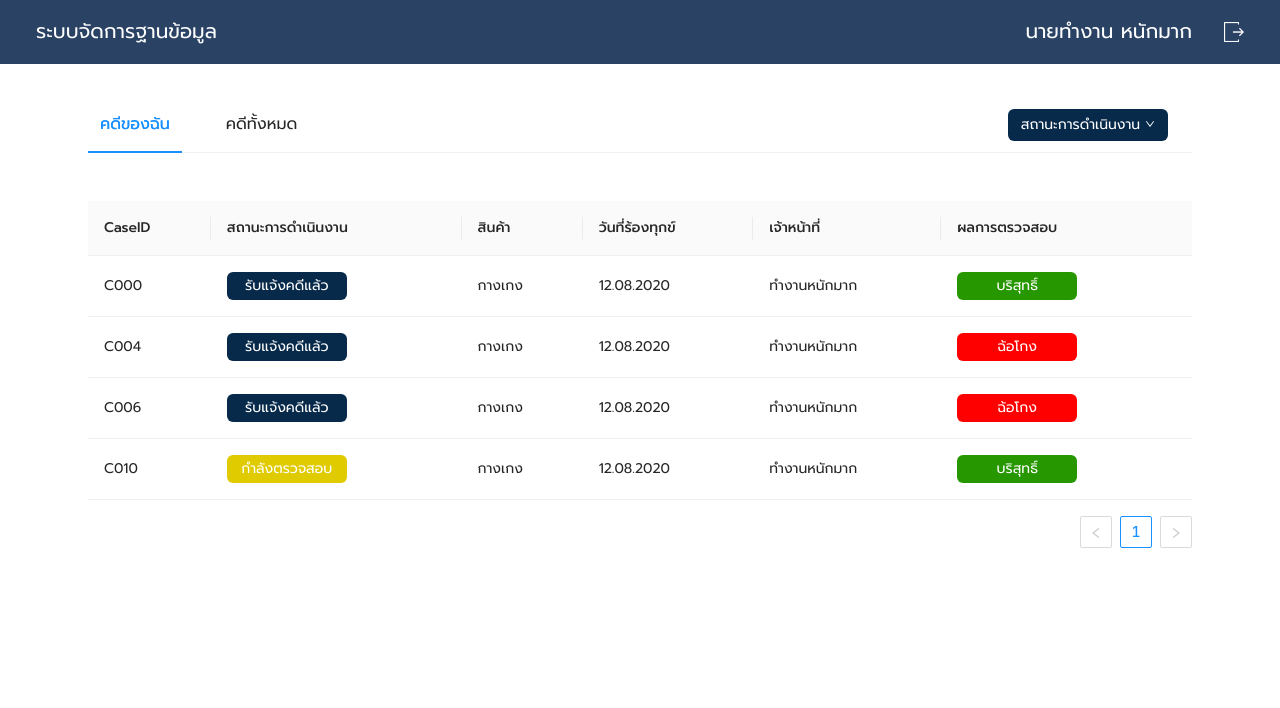
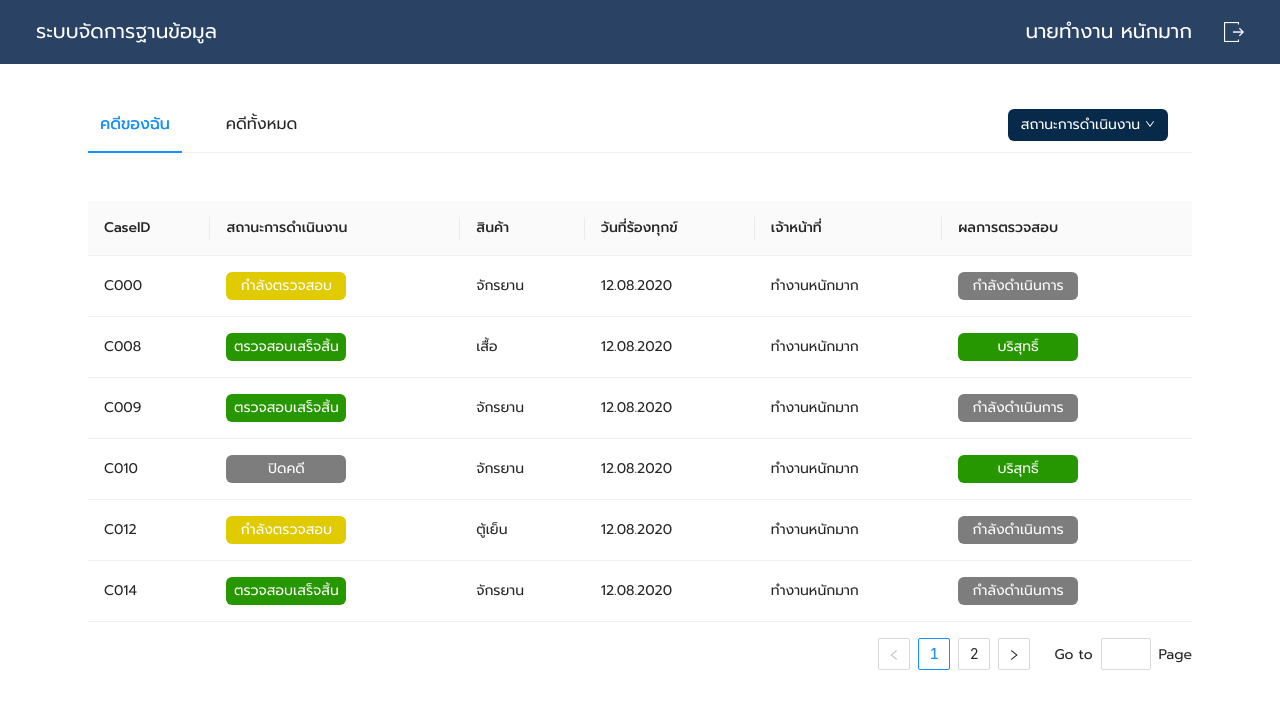
Before and after one commit to Inregist/susc, a React (Create React App) app in the folder office/: page / in a window 1280 px wide. Shown: the top 708 px of the page. Built offline with nearby package versions, Linux system fonts and the light colour scheme; sample sign-in values are in the browser's storage.

Commit message:
improve case generating

```diff
--- a/office/src/DataContext.tsx
+++ b/office/src/DataContext.tsx
@@ -67,26 +67,35 @@ const DataProvider = ({ children }) => {
     ],
     platform: "",
   });
-  const [data, setData] = useState<CaseType[]>(
-    Array(20)
-      .fill(0)
-      .map((d, i) => ({
-        key: `${i}`,
-        caseID: `C${i.toString().padStart(3, "0")}`,
-        operatingStatus: {
+
+  const generateCase = (i) => {
+    const operatingStatus = {
       0: "รับแจ้งคดีแล้ว",
       1: "กำลังตรวจสอบ",
       2: "ตรวจสอบเสร็จสิ้น",
       3: "ปิดคดี",
-        }[Math.floor(Math.random() * 4)],
-        goods: "กางเกง",
+    }[Math.floor(Math.random() * 4)];
+
+    const result = { 0: "กำลังดำเนินการ", 1: "ฉ้อโกง", 2: "บริสุทธิ์" }[
+      Math.floor(Math.random() * 3)
+    ];
+
+    return {
+      key: `${i}`,
+      caseID: `C${i.toString().padStart(3, "0")}`,
+      operatingStatus:
+        result !== "กำลังดำเนินการ"
+          ? {
+              0: "ตรวจสอบเสร็จสิ้น",
+              1: "ปิดคดี",
+            }[Math.floor(Math.random() * 2)]
+          : operatingStatus,
+      goods: ["กางเกง", "เสื้อ", "จักรยาน", "รถถัง", "ตู้เย็น"][Math.floor(Math.random() * 5)],
       reportDate: "12.08.2020",
       staff: { 0: "ทำงานหนักมาก", 1: "ฉันไม่ทำงาน" }[
         Math.floor(Math.random() * 2)
       ],
-        result: { 0: "กำลังดำเนินการ", 1: "ฉ้อโกง", 2: "บริสุทธิ์" }[
-          Math.floor(Math.random() * 3)
-        ],
+      result,
       reporter: {
         name: "นางสาวเกด ศิริน",
         citizenID: "1124573808888",
@@ -102,7 +111,13 @@ const DataProvider = ({ children }) => {
       },
       mediation: [],
       platform: "lazada",
-      }))
+    };
+  };
+
+  const [data, setData] = useState<CaseType[]>(
+    Array(20)
+      .fill(0)
+      .map((d, i) => generateCase(i))
   );
 
   return (
--- a/office/src/components/UpdateCaseModal.tsx
+++ b/office/src/components/UpdateCaseModal.tsx
@@ -132,14 +132,14 @@ const UpdateCaseModal = ({
                 <Item name="goods">
                   <Input disabled />
                 </Item>
-                <p className="mt-2 mb-0">ประเภทสินค้า</p>
+                {/* <p className="mt-2 mb-0">ประเภทสินค้า</p>
                 <Select style={{ width: 560 }}>
                   <Option value="1">เครื่องสำอาง</Option>
                   <Option value="2">เสื้อผ้า</Option>
                   <Option value="3">เครื่องใช้ไฟฟ้า</Option>
                   <Option value="4">ของใช้ในครัว</Option>
                   <Option value="5">ขอใช้ในสำนักงาน</Option>
-                </Select>
+                </Select> */}
                 <p className="mt-2 mb-0">ช่องทางการซื้อ</p>
                 <Item name="platform">
                   <Input />
@@ -149,7 +149,7 @@ const UpdateCaseModal = ({
                   <Input />
                 </Item>
                 <p className="mt-2 mb-0">ยอดการโอน</p>
-                <Input />
+                <Input value={1500}/>
                 <p className="mt-2 mb-0">รายละเอียดการโอน</p>
                 <Input
                   disabled
--- a/office/src/pages/Main.tsx
+++ b/office/src/pages/Main.tsx
@@ -5,7 +5,7 @@ import { DownOutlined } from "@ant-design/icons";
 import Column from "antd/lib/table/Column";
 import CaseDetailModal from "../components/CaseDetailModal";
 import { DataContext } from "../DataContext";
-import {useHistory} from 'react-router-dom'
+import { useHistory } from "react-router-dom";
 
 export type CaseType = {
   key: string;
@@ -41,10 +41,9 @@ export type CaseType = {
 };
 
 const Main = () => {
-
-  const history = useHistory()
+  const history = useHistory();
   useEffect(() => {
-    if (!localStorage.getItem("isLogin")) history.push('/login');
+    if (!localStorage.getItem("isLogin")) history.push("/login");
   });
 
   const [show, setShow] = useState(false);
@@ -59,8 +58,8 @@ const Main = () => {
   const [selectedOperationgStatus, setSelectedOperationgStatus] = useState([
     { name: "รับแจ้งคดีแล้ว", check: true },
     { name: "กำลังตรวจสอบ", check: true },
-    { name: "ตรวจสอบเสร็จสิ้น", check: false },
-    { name: "ปิดคดี", check: false },
+    { name: "ตรวจสอบเสร็จสิ้น", check: true },
+    { name: "ปิดคดี", check: true },
   ]);
 
   const menuOperatingStatus = (
```
Lines whose indentation alone changed are shown as unchanged.
